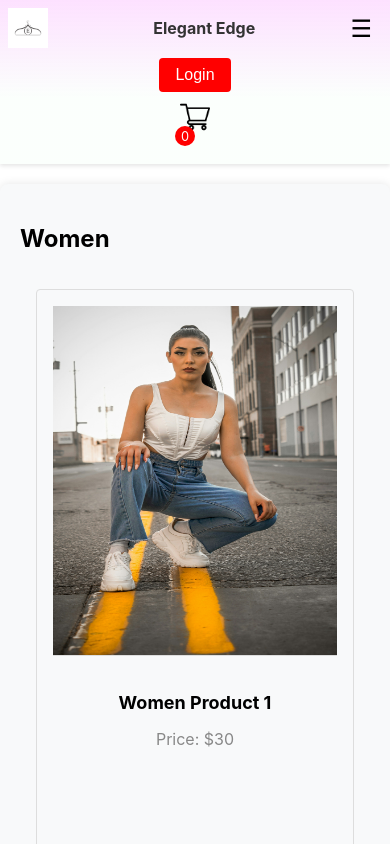
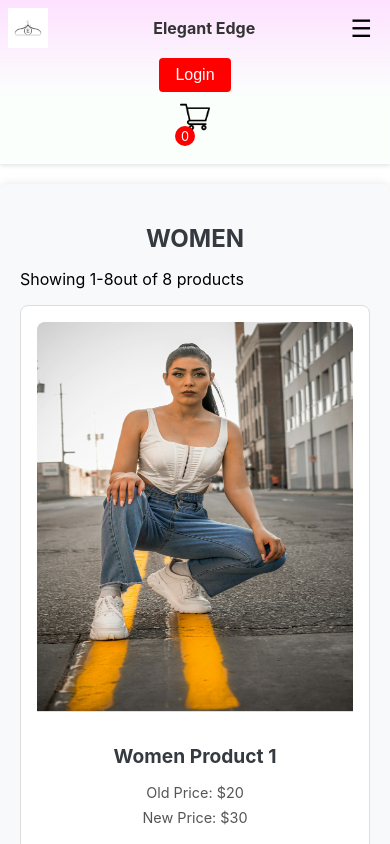
Before and after one commit to Hanee2907/Elegant-Edge, a React (Create React App) app in the folder frontend/: page /womens in a window 390 px wide. Shown: the top 844 px of the page. Built offline with nearby package versions, Linux system fonts and the light colour scheme.

Commit message:
product details

```diff
--- a/frontend/src/Components/Item/Item.css
+++ b/frontend/src/Components/Item/Item.css
@@ -1,51 +1,38 @@
+/* Item.css */
+
 .item {
+  border: 1px solid #ddd;
+  border-radius: 8px;
+  padding: 16px;
+  text-align: center;
+  background-color: #fff;
+  transition: transform 0.3s, box-shadow 0.3s;
   display: flex;
   flex-direction: column;
   align-items: center;
-    background-color: #fff;
-    border-radius: 10px;
-    box-shadow: 0 4px 8px rgba(0, 0, 0, 0.1);
-    overflow: hidden;
-    transition: transform 0.2s, box-shadow 0.2s;
-    padding: 1rem;
-    text-align: center;
-    margin: 1rem;
 }
 
 .item:hover {
-    transform: translateY(-5px);
-    box-shadow: 0 6px 12px rgba(0, 0, 0, 0.2);
+  transform: scale(1.05);
+  box-shadow: 0 2px 5px rgba(0, 0, 0, 0.1);
 }
 
 .item img {
   width: 100%;
-    height: auto;
-    object-fit: cover;
-    border-bottom: 1px solid #f0f0f0;
+  height: 65%;
+  border-bottom: 1px solid #ddd;
+  margin-bottom: 16px;
+  border-radius: 8px 8px 0 0;
+}
+
+.item h3 {
+  font-size: 1.2rem;
+  margin: 16px 0;
+  color: #343a40;
 }
 
 .item p {
-    margin: 1rem 0 0.5rem;
-    font-size: 1.2rem;
-    font-weight: bold;
-    color: #333;
+  font-size: 0.9rem;
+  color: #555;
+  margin: 8px 0;
 }
-
-  .item-prices {
-    display: flex;
-    align-items: center;
-    justify-content: center;
-    gap: 10px;
-  }
-
-  .item-price-new {
-    color: #ff0000;
-    font-size: 1.5rem;
-    font-weight: bold;
-  }
-
-  .item-price-old {
-    color: #999;
-    font-size: 1rem;
-    text-decoration: line-through;
-  }
--- a/frontend/src/Components/Item/Item.jsx
+++ b/frontend/src/Components/Item/Item.jsx
@@ -1,24 +1,24 @@
-import React from 'react'
-import './Item.css'
+import React from "react";
+import './Item.css';
 
-const Item = (props) => {
+const Item = ({ id, name, image, oldPrice, newPrice, onClick }) => {
+  const handleClick = () => {
+    // Call onClick function passed from parent component (e.g., ShopCategory)
+    if (onClick) {
+      onClick(id); // Pass the id of the item to identify which item was clicked
+    }
+  };
+
   return (
-    <div className='item'>
-        <img src={props.image} alt=""/>
-        <p>{props.name}</p>
-        <div className='item-prices'>
-            <div className='item-price-new'>
-                ${props.new_price}
+    <div className="item" onClick={handleClick}>
+      <img src={image} alt={name} />
+      <div>
+        <h3>{name}</h3>
+        <p>Old Price: ${oldPrice}</p>
+        <p>New Price: ${newPrice}</p>
+      </div>
+    </div>
+  );
+};
 
-            </div>
-            <div className='item-price-old'>
-                ${props.old_price}
-            </div>
-
-        </div>
-
-    </div>
-  )
-}
-
-export default Item
+export default Item;
--- a/frontend/src/Components/ProductDetails/ProductDetails.jsx
+++ b/frontend/src/Components/ProductDetails/ProductDetails.jsx
@@ -1,13 +1,15 @@
+// ProductDetails.jsx
+
 import React from 'react';
 import { useParams } from 'react-router-dom';
-import { products } from '../../Pages/products';
+import { products } from '../../Components/Images/products';
 import './ProductDetails.css';
 import star1 from '../Images/star1.png';
 import star2 from '../Images/star2.png';
 
 const ProductDetails = () => {
-  const { category, productId } = useParams(); // Get category and productId from URL
-  const product = products[category].find(p => p.id === parseInt(productId));
+  const { category, productId } = useParams();
+  const product = products[category]?.find(p => p.id === parseInt(productId));
 
   if (!product) {
     return <div>Product not found</div>;
@@ -50,7 +52,7 @@ const ProductDetails = () => {
           </div>
         </div>
         <button>ADD TO CART</button>
-        <p className='category'><span>Category :</span> Mens, jeans</p>
+        <p className='category'><span>Category :</span> {category}</p>
         <p className='category'><span>Tags :</span> Mens, jeans, Black Scratch</p>
       </div>
     </div>
--- /dev/null
+++ b/frontend/src/Context/ShopContext.jsx
@@ -0,0 +1,16 @@
+import React, { createContext } from "react";
+import { products } from "../Components/Images/products";
+
+export const ShopContext = createContext(null);
+
+const ShopContextProvider = (props) => {
+  const contextValue = { products };
+
+  return (
+    <ShopContext.Provider value={contextValue}>
+      {props.children}
+    </ShopContext.Provider>
+  );
+};
+
+export default ShopContextProvider;
--- a/frontend/src/Pages/ShopCategory.css
+++ b/frontend/src/Pages/ShopCategory.css
@@ -13,101 +13,31 @@
   margin-bottom: 10px;
   color: #343a40;
   text-transform: uppercase;
+  text-align: center;
 }
 
-  .product-list {
+.item-container {
   display: grid;
-    grid-template-columns: repeat(auto-fit, minmax(250px, 1fr));
+  grid-template-columns: repeat(5, 1fr);
+  height: 70%;
   gap: 20px;
 }
 
-  .product-item {
-    background-color: #fff;
-    border-radius: 8px;
-    padding: 20px;
-    box-shadow: 0 2px 5px rgba(0, 0, 0, 0.1);
-    transition: transform 0.3s ease;
+/* Media queries for responsiveness */
+@media (max-width: 1200px) {
+  .item-container {
+    grid-template-columns: repeat(3, 1fr); /* 3 columns on medium screens */
+  }
 }
 
-  .product-item:hover {
-    transform: translateY(-5px);
+@media (max-width: 992px) {
+  .item-container {
+    grid-template-columns: repeat(2, 1fr); /* 2 columns on small screens */
+  }
 }
 
-  .product-image {
-    width: 100%;
-    border-radius: 8px;
+@media (max-width: 768px) {
+  .item-container {
+    grid-template-columns: repeat(1, 1fr); /* 1 column on very small screens */
   }
-
-  .product-name {
-    font-size: 1.2rem;
-    margin: 10px 0;
 }
-
-  .product-price {
-    font-size: 1rem;
-    color: #6c757d;
-  }
-
-  .product-button {
-    display: block;
-    width: 100%;
-    padding: 10px;
-    background-color: #007bff;
-    color: #fff;
-    border: none;
-    border-radius: 5px;
-    font-size: 1rem;
-    cursor: pointer;
-    transition: background-color 0.3s ease;
-  }
-
-  .product-button:hover {
-    background-color: #0056b3;
-  }
-  .product {
-    border: 1px solid #ddd;
-    border-radius: 4px;
-    padding: 16px;
-    margin: 16px;
-    text-align: center;
-    transition: transform 0.3s;
-  }
-
-  .product:hover {
-    transform: scale(1.05);
-  }
-
-  .product img {
-    width: 100%;
-    height: 65%;
-    border-bottom: 1px solid #ddd;
-    margin-bottom: 16px;
-  }
-
-  .product h3 {
-    font-size: 18px;
-    margin: 16px 0;
-  }
-
-  .product p {
-    font-size: 16px;
-    color: #888;
-  }
-
-  .product button {
-    background-color: #007bff;
-    color: white;
-    border: none;
-    padding: 10px 20px;
-    text-align: center;
-    text-decoration: none;
-    display: inline-block;
-    font-size: 16px;
-    margin: 4px 2px;
-    cursor: pointer;
-    border-radius: 4px;
-  }
-
-  .product button:hover {
-    background-color: #0056b3;
-  }
--- a/frontend/src/Pages/ShopCategory.jsx
+++ b/frontend/src/Pages/ShopCategory.jsx
@@ -1,25 +1,51 @@
-import React from 'react';
-import Product from './Product';
-import { products } from './products';
+import React, { useContext, useState } from "react";
 import './ShopCategory.css';
+import { ShopContext } from "../Context/ShopContext";
+import Item from "../Components/Item/Item";
+import ProductDetails from "../Components/ProductDetails/ProductDetails"; // Ensure correct path to ProductDetails
 
 const ShopCategory = ({ category }) => {
+  const { products } = useContext(ShopContext);
   const categoryProducts = products[category] || [];
+  const [selectedItemId, setSelectedItemId] = useState(null); // State to track selected item
+
+  const handleItemClick = (itemId) => {
+    setSelectedItemId(itemId); // Set the selected item id
+  };
+
+  const closeDetails = () => {
+    setSelectedItemId(null); // Reset selected item id to close details component
+  };
+
   return (
     <div className="shop-category">
-      <h2>{category.charAt(0).toUpperCase() + category.slice(1)}</h2>
-      <div className="product-list">
-        {categoryProducts.map((product) => (
-          <Product
-            key={product.id}
-            productId={product.id}
-            category={category}
-            name={product.name}
-            image={product.image}
-            price={product.price}
-          />
-        ))}
-      </div>
+      <h2 className="category-title">{category}</h2>
+      <p>
+        <span>
+          Showing {categoryProducts.length > 0 ? `1-${Math.min(categoryProducts.length, 12)}` : 0}
+        </span>
+        out of {categoryProducts.length} products
+      </p>
+      {selectedItemId !== null ? (
+        <ProductDetails
+          productId={selectedItemId} // Ensure correct prop name
+          onClose={closeDetails}
+        />
+      ) : (
+        <div className="item-container">
+          {categoryProducts.map((item) => (
+            <Item
+              key={item.id}
+              id={item.id}
+              name={item.name}
+              image={item.image}
+              oldPrice={item.Oldprice}
+              newPrice={item.price}
+              onClick={handleItemClick}
+            />
+          ))}
+        </div>
+      )}
     </div>
   );
 };
--- a/frontend/src/index.js
+++ b/frontend/src/index.js
@@ -5,10 +5,13 @@ import { BrowserRouter } from 'react-router-dom'; // Ensure this is imported
 import App from './App'; // Your main App component
 import reportWebVitals from './reportWebVitals';
 import './index.css'; // Your global styles
+import ShopContextProvider, { ShopContext } from './Context/ShopContext';
 
 ReactDOM.render(
   <BrowserRouter>
+    <ShopContextProvider>
     <App />
+    </ShopContextProvider>
   </BrowserRouter>,
   document.getElementById('root')
 );
```
Also changed, not shown: frontend/src/Components/Images/products.js (renamed from frontend/src/Pages/products.js). Lines whose indentation alone changed are shown as unchanged.
